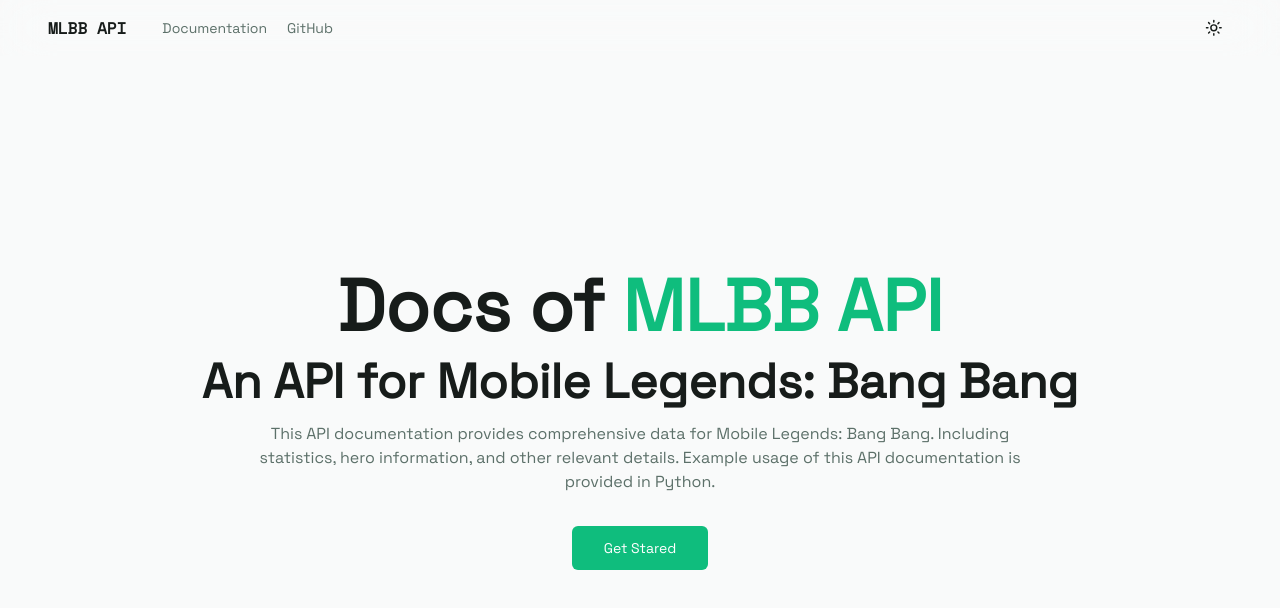
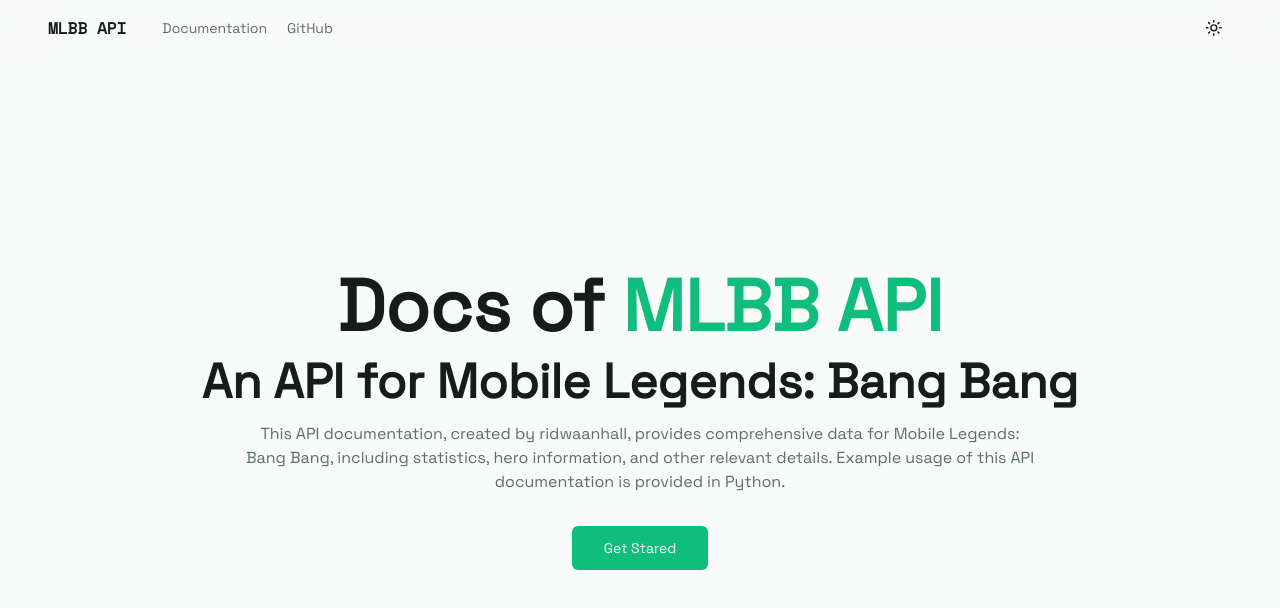
Before and after one commit to ridwaanhall/mlbb-api-docs, a Next.js app: page / in a window 1280 px wide. Shown: the top 608 px of the page. Built offline with nearby package versions, Linux system fonts and the light colour scheme.

Commit message:
update introduction documentation to include author attribution and improve clarity

```diff
--- a/app/page.tsx
+++ b/app/page.tsx
@@ -12,7 +12,7 @@
         An API for Mobile Legends: Bang Bang
       </h1>
       <p className="mb-8 sm:text-md max-w-[800px] text-muted-foreground">
-      This API documentation provides comprehensive data for Mobile Legends: Bang Bang. Including statistics, hero information, and other relevant details. Example usage of this API documentation is provided in Python.
+        This API documentation, created by ridwaanhall, provides comprehensive data for Mobile Legends: Bang Bang, including statistics, hero information, and other relevant details. Example usage of this API documentation is provided in Python.
       </p>
       <div>
         <Link
```
